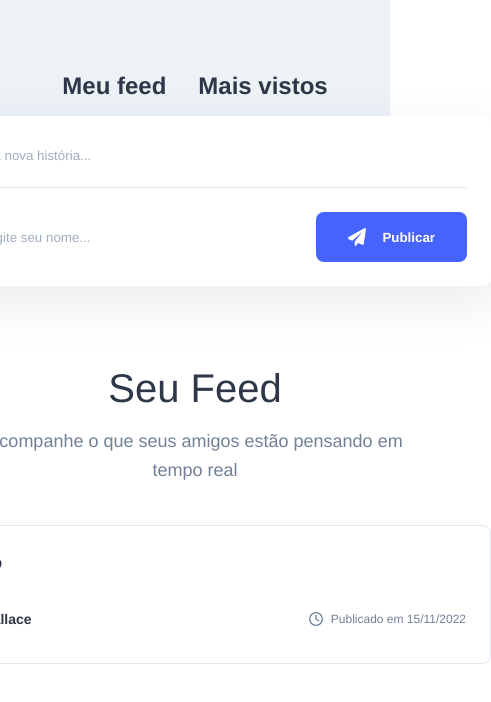
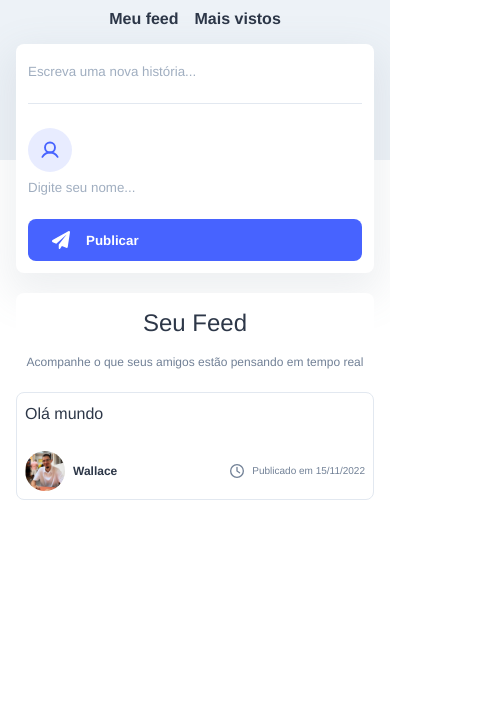
Before and after one commit to Wallace027Dev/socialmedia, a React (Create React App) app: page / in a window 390 px wide. Shown: the top 702 px of the page, 491 px wide, since content can reach past the window. Built offline with nearby package versions, Linux system fonts and the light colour scheme; a web font is replaced by a local one.

Commit message:
responsividade

```diff
--- a/src/styles/App.css
+++ b/src/styles/App.css
@@ -7,7 +7,7 @@ div.wrapper {
 }
 
 div.wrapper::before {
-  content: ' ';
+  content: " ";
   background-color: var(--gray-100);
   width: 100%;
   height: 160px;
@@ -69,3 +69,78 @@ main.most-viewed {
 main.most-viewed h2 {
   font-size: 16px;
 }
+
+/* Responsividade */
+
+@media (max-width: 1024px) {
+  div.wrapper {
+    padding: 40px 0;
+  }
+
+  main {
+    width: 80%;
+    margin-top: 60px;
+  }
+
+  main header h1 {
+    font-size: 36px;
+  }
+
+  main header h2 {
+    font-size: 16px;
+  }
+
+  div.wrapper nav a {
+    font-size: 20px;
+  }
+}
+
+@media (max-width: 768px) {
+  div.wrapper {
+    padding: 20px 0;
+  }
+
+  main {
+    width: 90%;
+    margin-top: 40px;
+    padding-top: 24px;
+  }
+
+  main header h1 {
+    font-size: 30px;
+  }
+
+  main header h2 {
+    font-size: 14px;
+  }
+
+  div.wrapper nav a {
+    font-size: 18px;
+    margin: 0 12px;
+  }
+}
+
+@media (max-width: 480px) {
+  div.wrapper {
+    padding: 10px 0;
+  }
+
+  main {
+    width: 100%;
+    margin-top: 20px;
+    padding-top: 16px;
+  }
+
+  main header h1 {
+    font-size: 24px;
+  }
+
+  main header h2 {
+    font-size: 12px;
+  }
+
+  div.wrapper nav a {
+    font-size: 16px;
+    margin: 0 8px;
+  }
+}
--- a/src/styles/Feed.css
+++ b/src/styles/Feed.css
@@ -76,3 +76,88 @@
   font-size: 16px;
   margin-top: 16px;
 }
+
+/* Responsividade */
+
+@media (max-width: 1024px) {
+  .feed {
+    width: 80%;
+  }
+
+  .feed-status h1 {
+    font-size: 36px;
+  }
+
+  .feed-status h2 {
+    font-size: 14px;
+  }
+
+  .feed article {
+    padding: 16px;
+  }
+
+  .feed article footer .user-details strong {
+    font-size: 12px;
+    margin-left: 12px;
+  }
+
+  .feed article footer .time span {
+    font-size: 10px;
+  }
+}
+
+@media (max-width: 768px) {
+  .feed {
+    width: 90%;
+    margin-top: 30px;
+  }
+
+  .feed-status h1 {
+    font-size: 30px;
+  }
+
+  .feed-status h2 {
+    font-size: 14px;
+  }
+
+  .feed article {
+    padding: 12px;
+  }
+
+  .feed article footer .user-details strong {
+    font-size: 12px;
+    margin-left: 8px;
+  }
+
+  .feed article footer .time span {
+    font-size: 10px;
+  }
+}
+
+@media (max-width: 480px) {
+  .feed {
+    width: 100%;
+    margin-top: 20px;
+  }
+
+  .feed-status h1 {
+    font-size: 24px;
+  }
+
+  .feed-status h2 {
+    font-size: 12px;
+  }
+
+  .feed article {
+    padding: 8px;
+  }
+
+  .feed article footer .user-details strong {
+    font-size: 12px;
+    margin-left: 8px;
+  }
+
+  .feed article footer .time span {
+    font-size: 10px;
+  }
+}
--- a/src/styles/PostForm.css
+++ b/src/styles/PostForm.css
@@ -79,3 +79,74 @@
   display: flex;
   justify-content: center;
 }
+
+/* Responsividade */
+
+@media (max-width: 1024px) {
+  .post-form {
+    width: 80%;
+  }
+
+  .post-form > div {
+    flex-direction: column;
+    align-items: flex-start;
+  }
+
+  .post-form > div input {
+    margin: 8px 0;
+  }
+
+  .post-form > div button {
+    width: 100%;
+    margin-top: 16px;
+  }
+}
+
+@media (max-width: 768px) {
+  .post-form {
+    width: 90%;
+    padding: 16px;
+  }
+
+  .post-form > div {
+    flex-direction: column;
+    align-items: flex-start;
+  }
+
+  .post-form > div input {
+    margin: 8px 0;
+  }
+
+  .post-form > div button {
+    width: 100%;
+    margin-top: 16px;
+    padding: 12px 24px;
+  }
+}
+
+@media (max-width: 480px) {
+  .post-form {
+    width: 100%;
+    padding: 12px;
+  }
+
+  .post-form > div {
+    flex-direction: column;
+    align-items: flex-start;
+  }
+
+  .post-form > div input {
+    margin: 8px 0;
+  }
+
+  .post-form > div button {
+    width: 100%;
+    margin-top: 16px;
+    padding: 12px 24px;
+  }
+
+  .post-form .error-container {
+    padding: 12px;
+    font-size: 12px;
+  }
+}
--- a/src/styles/global.css
+++ b/src/styles/global.css
@@ -57,7 +57,12 @@
 body {
   background-color: var(--white);
   color: var(--gray-700);
+
+  @media (max-width: 768px) {
+    padding: 0 16px;
+  }
 }
+
 
 @keyframes spin {
   from {transform:rotate(0deg);}
```
